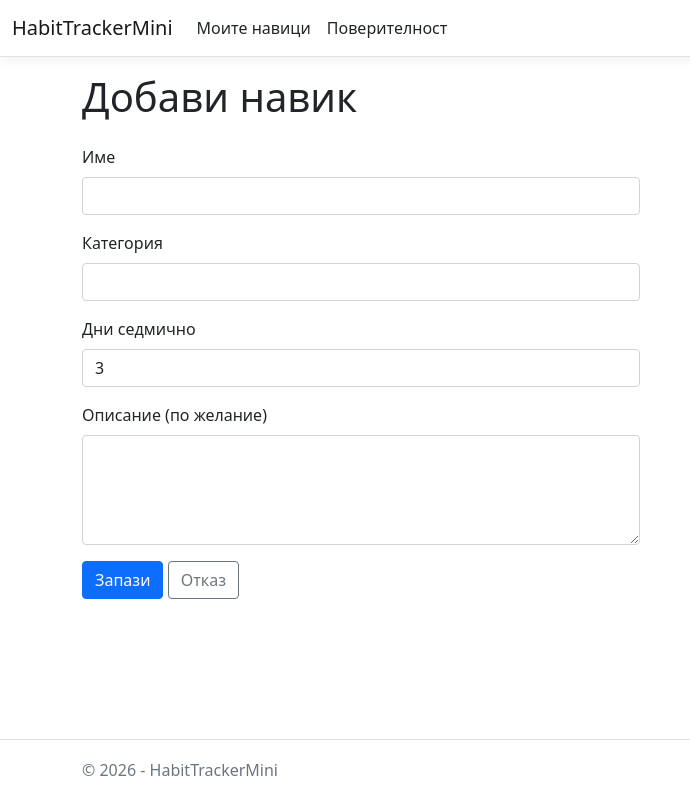
After one commit to Radobsss/HabitTrackerMini, an ASP.NET Core app: template HabitTrackerMini.Web/Views/Habits/Create.cshtml in a window 1280 px wide. The commit adds this page. Shown: the whole page, without its empty margins (0-690 px from the left). Run offline with ASP.NET Core 8, Linux system fonts and the light colour scheme; the template is opened without the code that fills it, so the values that code supplies are empty; style sheets or scripts are compiled from the project's sources.

Commit message:
feat(web): add and list habits with MVC and Razor

```diff
--- /dev/null
+++ b/HabitTrackerMini.Web/Views/Habits/Create.cshtml
@@ -0,0 +1,41 @@
+@model CreateHabitInput
+@{
+    ViewData["Title"] = "Добави навик";
+}
+
+<h1 class="mb-4">Добави навик</h1>
+
+<form asp-action="Create" method="post" class="col-lg-6">
+    <div asp-validation-summary="ModelOnly" class="text-danger" role="alert"></div>
+
+    <div class="mb-3">
+        <label asp-for="Name" class="form-label"></label>
+        <input asp-for="Name" class="form-control" maxlength="100" />
+        <span asp-validation-for="Name" class="text-danger"></span>
+    </div>
+
+    <div class="mb-3">
+        <label asp-for="Category" class="form-label"></label>
+        <input asp-for="Category" class="form-control" maxlength="60" />
+        <span asp-validation-for="Category" class="text-danger"></span>
+    </div>
+
+    <div class="mb-3">
+        <label asp-for="WeeklyGoal" class="form-label"></label>
+        <input asp-for="WeeklyGoal" class="form-control" min="1" max="7" />
+        <span asp-validation-for="WeeklyGoal" class="text-danger"></span>
+    </div>
+
+    <div class="mb-3">
+        <label asp-for="Description" class="form-label"></label>
+        <textarea asp-for="Description" class="form-control" rows="4" maxlength="500"></textarea>
+        <span asp-validation-for="Description" class="text-danger"></span>
+    </div>
+
+    <button type="submit" class="btn btn-primary">Запази</button>
+    <a asp-action="Index" class="btn btn-outline-secondary">Отказ</a>
+</form>
+
+@section Scripts {
+    <partial name="_ValidationScriptsPartial" />
+}
--- a/HabitTrackerMini.Web/Views/Shared/_Layout.cshtml
+++ b/HabitTrackerMini.Web/Views/Shared/_Layout.cshtml
@@ -1,9 +1,9 @@
 <!DOCTYPE html>
-<html lang="en">
+<html lang="bg">
 <head>
     <meta charset="utf-8" />
     <meta name="viewport" content="width=device-width, initial-scale=1.0" />
-    <title>@ViewData["Title"] - HabitTrackerMini.Web</title>
+    <title>@ViewData["Title"] - HabitTrackerMini</title>
     <link rel="stylesheet" href="~/lib/bootstrap/dist/css/bootstrap.min.css" />
     <link rel="stylesheet" href="~/css/site.css" asp-append-version="true" />
     <link rel="stylesheet" href="~/HabitTrackerMini.Web.styles.css" asp-append-version="true" />
@@ -12,18 +12,18 @@
     <header>
         <nav class="navbar navbar-expand-sm navbar-toggleable-sm navbar-light bg-white border-bottom box-shadow mb-3">
             <div class="container-fluid">
-                <a class="navbar-brand" asp-area="" asp-controller="Home" asp-action="Index">HabitTrackerMini.Web</a>
-                <button class="navbar-toggler" type="button" data-bs-toggle="collapse" data-bs-target=".navbar-collapse" aria-controls="navbarSupportedContent"
-                        aria-expanded="false" aria-label="Toggle navigation">
+                <a class="navbar-brand" asp-area="" asp-controller="Habits" asp-action="Index">HabitTrackerMini</a>
+                <button class="navbar-toggler" type="button" data-bs-toggle="collapse" data-bs-target="#main-navigation" aria-controls="main-navigation"
+                        aria-expanded="false" aria-label="Превключи навигацията">
                     <span class="navbar-toggler-icon"></span>
                 </button>
-                <div class="navbar-collapse collapse d-sm-inline-flex justify-content-between">
+                <div class="navbar-collapse collapse d-sm-inline-flex justify-content-between" id="main-navigation">
                     <ul class="navbar-nav flex-grow-1">
                         <li class="nav-item">
-                            <a class="nav-link text-dark" asp-area="" asp-controller="Home" asp-action="Index">Home</a>
+                            <a class="nav-link text-dark" asp-area="" asp-controller="Habits" asp-action="Index">Моите навици</a>
                         </li>
                         <li class="nav-item">
-                            <a class="nav-link text-dark" asp-area="" asp-controller="Home" asp-action="Privacy">Privacy</a>
+                            <a class="nav-link text-dark" asp-area="" asp-controller="Home" asp-action="Privacy">Поверителност</a>
                         </li>
                     </ul>
                 </div>
@@ -38,7 +38,7 @@
 
     <footer class="border-top footer text-muted">
         <div class="container">
-            &copy; 2026 - HabitTrackerMini.Web - <a asp-area="" asp-controller="Home" asp-action="Privacy">Privacy</a>
+            &copy; 2026 - HabitTrackerMini
         </div>
     </footer>
     <script src="~/lib/jquery/dist/jquery.min.js"></script>
```
Also changed, not shown: HabitTrackerMini.Web/Controllers/HabitsController.cs (+42 -3 lines), HabitTrackerMini.Web/Models/CreateHabitInput.cs (added, +25 -0 lines), HabitTrackerMini.Web/Views/Habits/Index.cshtml (+35 -5 lines), HabitTrackerMini.Web/Views/Home/Index.cshtml (+6 -5 lines).
